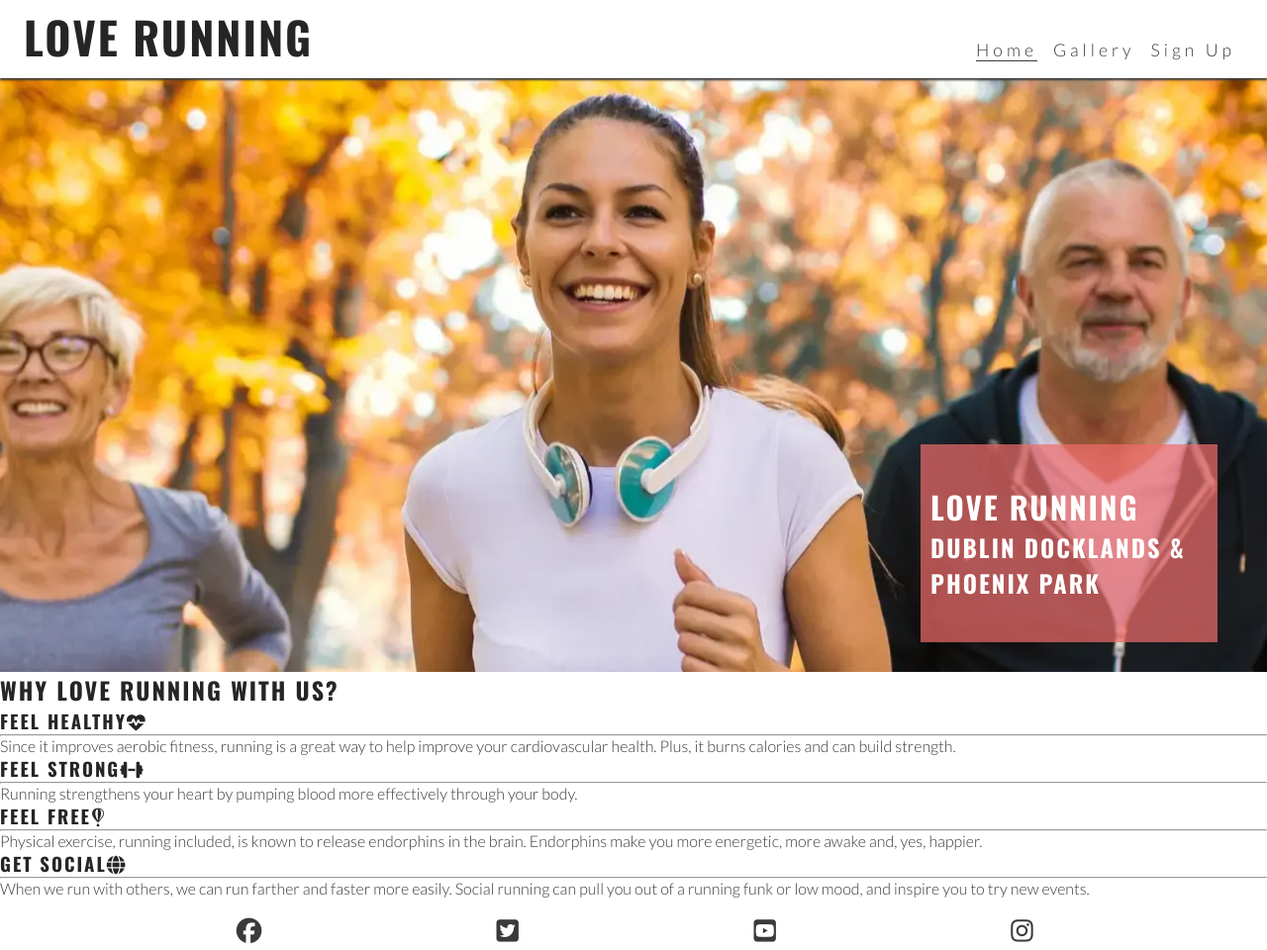
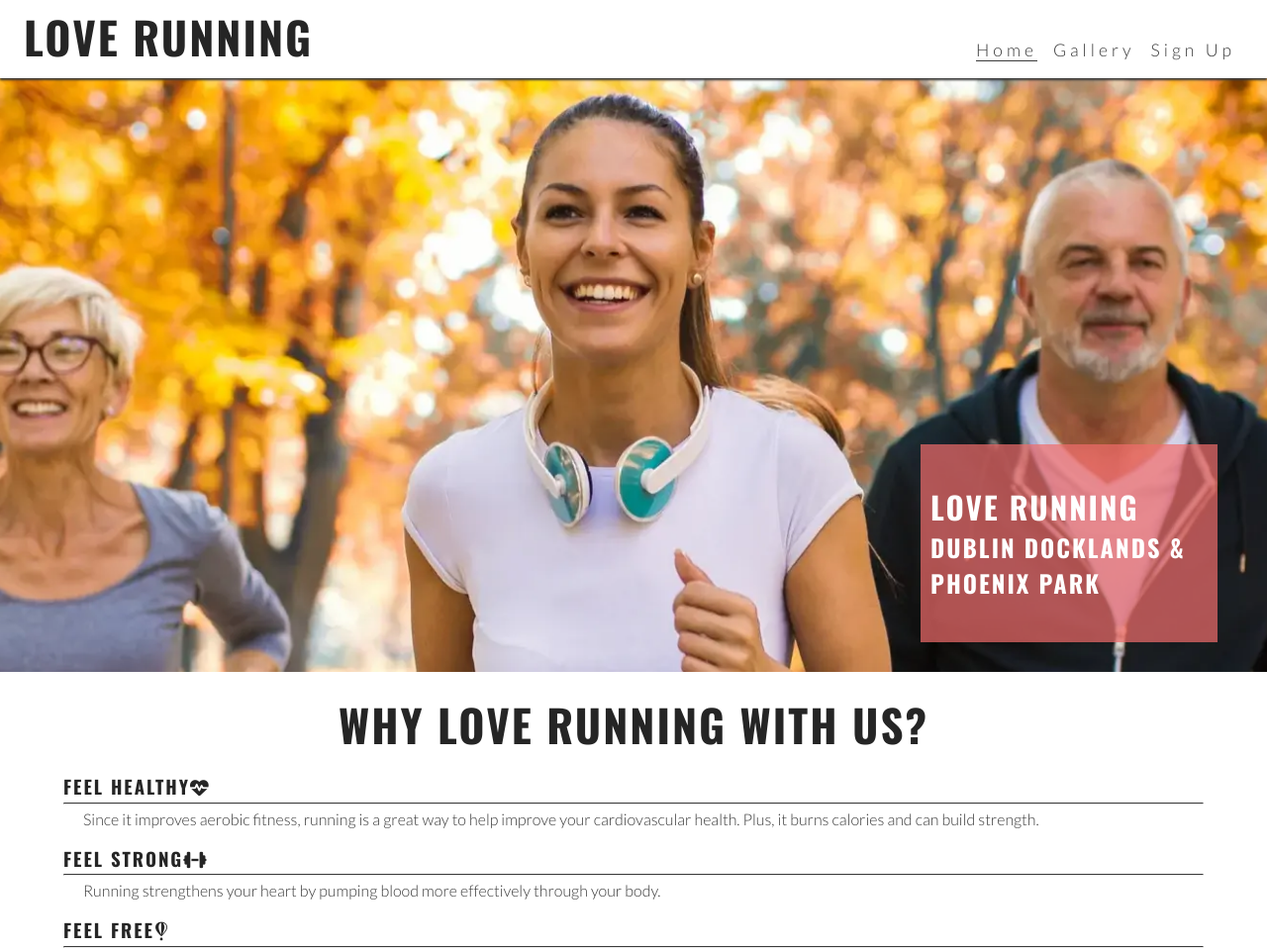
Before and after one commit to Lorrainedaly/love-running., a plain HTML site: page index.html in a window 1280 px wide. Shown: the top 960 px of the page at 99% size. Drawn offline with nearby package versions, Linux system fonts and the light colour scheme.

Commit message:
Add style for the reasons section,

```diff
--- a/assets/css/style.css
+++ b/assets/css/style.css
@@ -25,8 +25,6 @@ h1, h2, h3 {
     color: #252525;
 }
 
-
-
 /* Header */
 header {
     background-color: #ffffff;
@@ -44,8 +42,6 @@ header a {
     text-decoration: none;
     color: inherit;
 }
-
-
 
 #menu {
     font-size: 110%;
@@ -92,7 +88,8 @@ main {
     flex: 1 0 auto;
     margin-top: 47px;
 }
-/* Hero Section */
+
+/* Hero section */
 #hero {
     height: 600px;
     width: 100%;
@@ -111,8 +108,36 @@ main {
     padding-top: 40px;
     padding-left: 10px;
 }
+
 #cover-text > h2, #cover-text > h3 {
-    color:white;
+    color: #ffffff;
+}
+
+/* Reasons section */
+#reasons {
+    width: 90%;
+    margin: 20px auto;
+}
+
+#reasons h2 {
+    margin-bottom: 20px;
+    text-align: center;
+    font-size: 280%;
+}
+
+#benefits-physical > div,
+#benefits-mental > div {
+    line-height: 20px;
+    margin-bottom: 20px;
+}
+
+#benefits p {
+    padding: 0 20px;
+}
+
+#benefits hr {
+    border-top: 1px solid #3a3a3a;
+    margin: 5px 0;
 }
 
 /* Footer */
@@ -164,6 +189,7 @@ main {
         /* Push main content down to accommodate larger header */
         margin-top: 79px;
     }
+
     /* Hero */
     #cover-text {
         width: 300px;
```
Also changed, not shown: index.html (+1 -0 lines).
